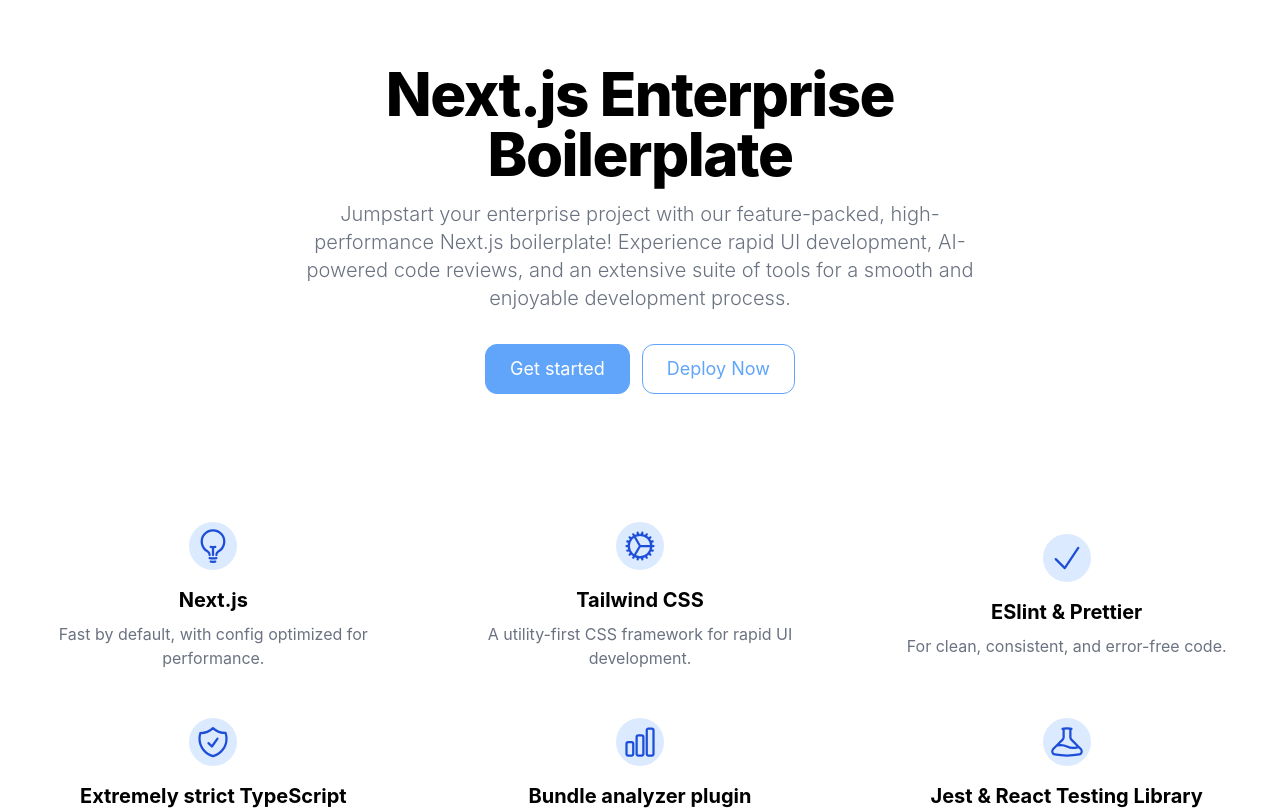
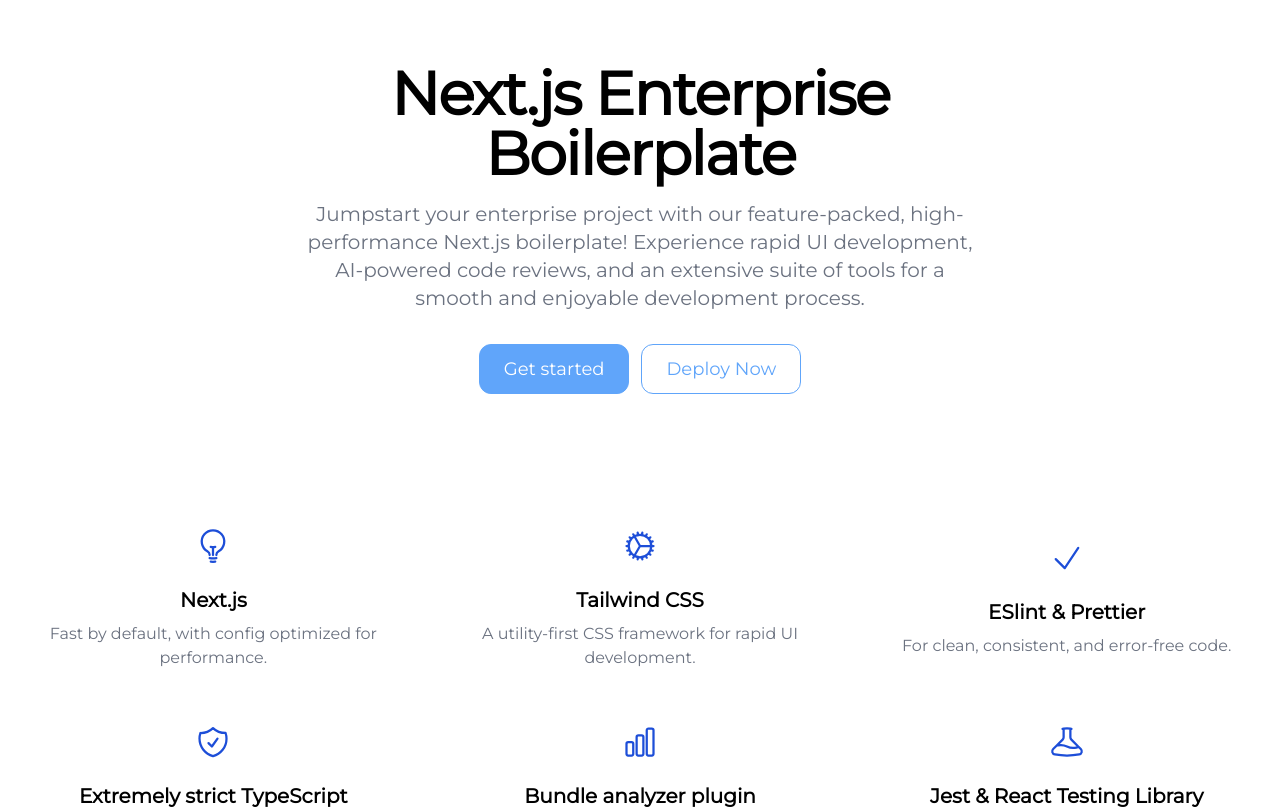
Before and after one commit to Gustavo-Diogo/next, a Next.js app: page / in a window 1280 px wide. Shown: the top 810 px of the page. Built offline with nearby package versions, Linux system fonts and the light colour scheme.

Commit message:
feat: navbar

```diff
--- /dev/null
+++ b/components/Navbar/index.tsx
@@ -0,0 +1,13 @@
+import Image from "next/image"
+import Icon from "../../assets/teasy-icon.svg"
+
+export default function NavBar() {
+  return (
+    <div className="relative z-10 block w-full bg-gray-bg p-4 shadow-md">
+      <div className="flex items-center gap-2 md:ml-24 lg:ml-40">
+        <Image src={Icon} alt="Icon" width={35} height={32} />
+        <span className="text-xl font-bold text-primary">teasy bot</span>
+      </div>
+    </div>
+  )
+}
--- /dev/null
+++ b/pages/_document.jsx
@@ -0,0 +1,19 @@
+import Document, { Head, Html, Main, NextScript } from "next/document"
+
+class MyDocument extends Document {
+  render() {
+    return (
+      <Html>
+        <Head>
+          <link href="https://fonts.googleapis.com/css?family=Montserrat&display=swap" rel="stylesheet" />
+        </Head>
+        <body>
+          <Main />
+          <NextScript />
+        </body>
+      </Html>
+    )
+  }
+}
+
+export default MyDocument
--- a/tailwind.config.js
+++ b/tailwind.config.js
@@ -17,18 +17,13 @@
   theme: {
     extend: {
       colors: {
-        primary: {
-          50: "#eff6ff",
-          100: "#dbeafe",
-          200: "#bfdbfe",
-          300: "#93c5fd",
-          400: "#60a5fa",
-          500: "#3b82f6",
-          600: "#2563eb",
-          700: "#1d4ed8",
-          800: "#1e40af",
-          900: "#1e3a8a",
+        primary: "#363FC3",
+        secondary: "#5900B8",
+        text: "#1D3451",
+        gray: {
+          bg: "#F2F5F9",
         },
+        purpleT: "#5900B8",
       },
       fontFamily: {
         body: [
@@ -49,6 +44,7 @@
           "Noto Color Emoji",
         ],
         sans: [
+          "Montserrat",
           "Inter",
           "ui-sans-serif",
           "system-ui",
```
Also changed, not shown: assets/right-arrow.svg (added), assets/teasy-icon.svg (added).
